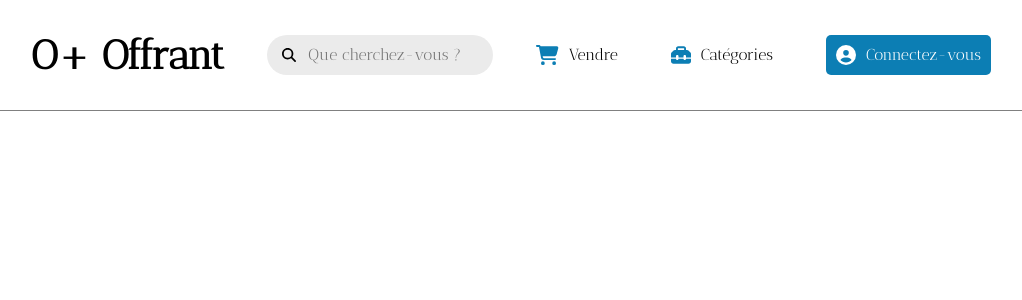
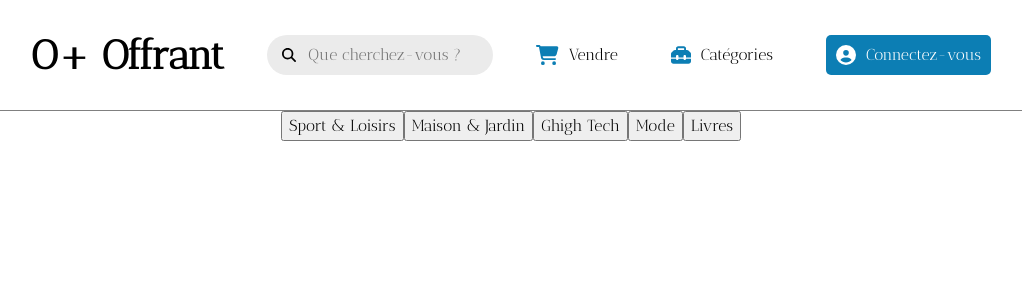
Before and after one commit to Ld-monkey/o-plus-offrant-front-end, a React (Vite) app: page / in a window 1280 px wide. Shown: the top 300 px of the page, without its empty margins (129-1151 px from the left). Built offline with nearby package versions, Linux system fonts and the light colour scheme.

Commit message:
create navbar with all categories

```diff
--- a/src/components/App/App.tsx
+++ b/src/components/App/App.tsx
@@ -1,3 +1,4 @@
+import Categories from '../Categories/Categories';
 import Header from '../Header/Header';
 import './App.scss';
 
@@ -5,6 +6,7 @@ function App() {
   return (
     <div className="app">
       <Header />
+      <Categories />
     </div>
   );
 }
--- /dev/null
+++ b/src/components/Categories/Categories.tsx
@@ -0,0 +1,25 @@
+function Categories() {
+  return(
+    <div id="wrapper">
+      <nav className="categories-navbar">
+        <button type="button" className="categories-button">
+          Sport & Loisirs
+        </button>
+        <button type="button" className="categories-button">
+          Maison & Jardin
+        </button>
+        <button type="button" className="categories-button">
+          Ghigh Tech
+        </button>
+        <button type="button" className="categories-button">
+          Mode
+        </button>
+        <button type="button" className="categories-button">
+          Livres
+        </button>
+      </nav>
+    </div>
+  )
+}
+
+export default Categories;
```
Also changed, not shown: src/components/Categories/Categories.scss (added).
